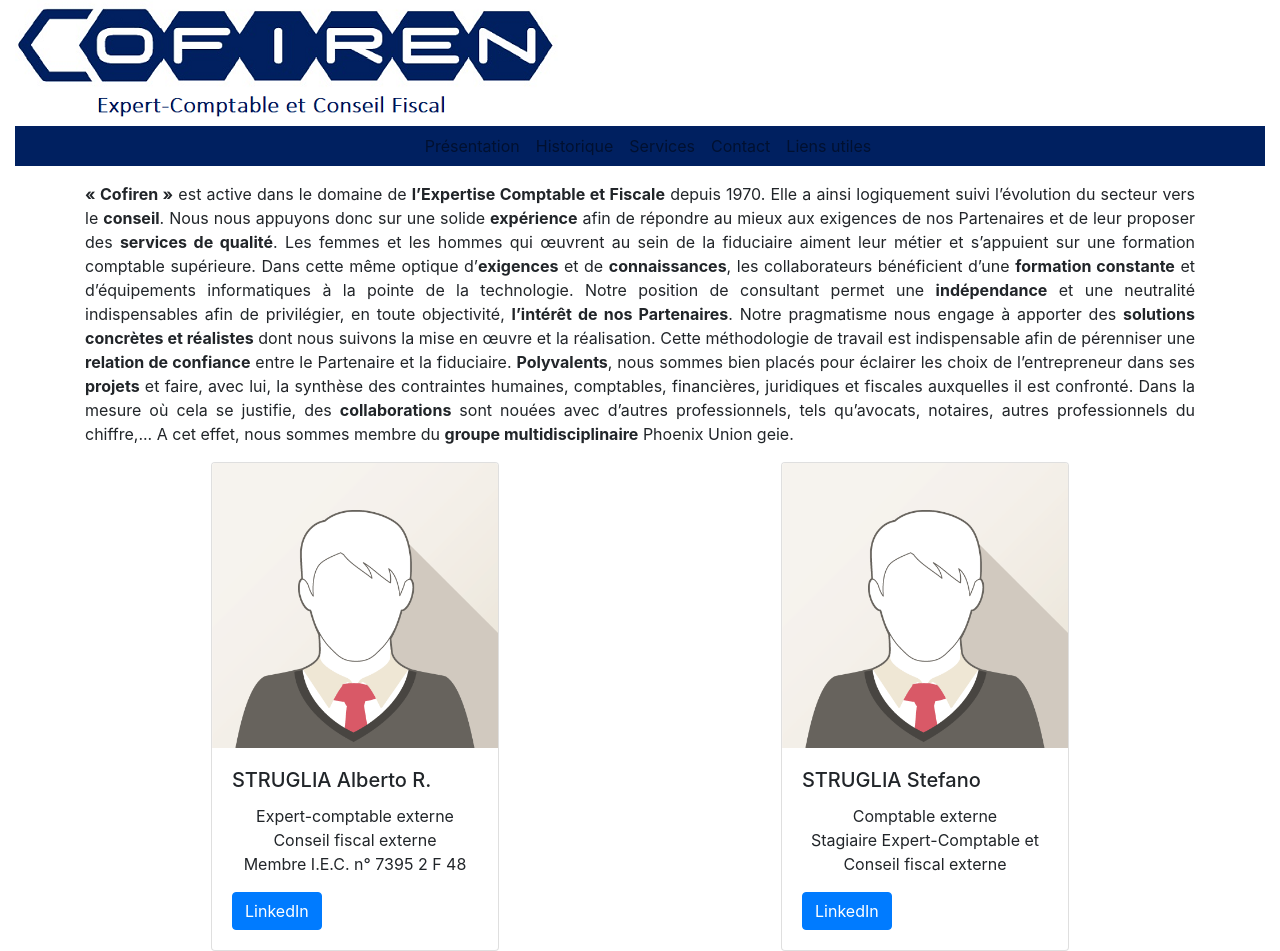
After one commit to Giugno/cofiren, a Django app: page /presentation in a window 1280 px wide. The commit adds this page. Run offline with Django 3.2, Linux system fonts and the light colour scheme; some libraries are stand-ins or nearby versions.

Commit message:
full update

```diff
--- a/cofiren/settings.py
+++ b/cofiren/settings.py
@@ -119,7 +119,3 @@ USE_TZ = True
 # https://docs.djangoproject.com/en/1.11/howto/static-files/
 
 STATIC_URL = '/static/'
-
-STATICFILES_DIRS = (
-    os.path.join(BASE_DIR, "static"),
-)
--- a/home/static/css/style.css
+++ b/home/static/css/style.css
@@ -0,0 +1,4 @@
+nav
+{
+  background-color: #002060;
+}
--- a/home/templates/home/base.html
+++ b/home/templates/home/base.html
@@ -1,3 +1,4 @@
+{% load static %}
 <!doctype html>
 <html lang="fr">
   <head>
@@ -8,15 +9,15 @@
     <link rel="stylesheet" href="https://maxcdn.bootstrapcdn.com/bootstrap/4.0.0/css/bootstrap.min.css" integrity="sha384-Gn5384xqQ1aoWXA+058RXPxPg6fy4IWvTNh0E263XmFcJlSAwiGgFAW/dAiS6JXm" crossorigin="anonymous">
 
     <!-- Cofiren CSS -->
-    <link rel="stylesheet" href="style.css"></link>
+    <link rel="stylesheet" href="{% static "css/style.css" %}"></link>
 
     <title>Cofiren - Expert-Comptable et Conseil Fiscal</title>
   </head>
 
   <body>
     <div class="container-fluid">
-      <a href="#cofiren.be"><img class="img-fluid" src="logo.png" alt="Cofiren Logo"/></a>
-      <nav class="navbar navbar-expand-lg navbar-light">
+      <a href="/"><img class="img-fluid" src="{% static "img/logo.png" %}" alt="Cofiren Logo"/></a>
+      <nav class="navbar navbar-expand-lg navbar-light p-0 mb-3">
         <a class="navbar-brand" href=""></a>
         <button class="navbar-toggler" type="button" data-toggle="collapse" data-target="#navbarNav" aria-controls="navbarNav" aria-expanded="false" aria-label="Toggle navigation">
           <span class="navbar-toggler-icon"></span>
@@ -24,19 +25,19 @@
         <div class="collapse navbar-collapse justify-content-center" id="navbarNav">
           <ul class="navbar-nav">
             <li class="nav-item">
-              <a class="nav-link" href="#">Présentation</a>
+              <a class="nav-link" href="presentation">Présentation</a>
             </li>
             <li class="nav-item">
-              <a class="nav-link" href="#">Historique</a>
+              <a class="nav-link" href="historique">Historique</a>
             </li>
             <li class="nav-item">
-              <a class="nav-link" href="#">Services</a>
+              <a class="nav-link" href="services">Services</a>
             </li>
             <li class="nav-item">
-              <a class="nav-link" href="#">Contact</a>
+              <a class="nav-link" href="contact">Contact</a>
             </li>
             <li class="nav-item">
-              <a class="nav-link" href="#">Liens utiles</a>
+              <a class="nav-link" href="liens">Liens utiles</a>
             </li>
           </ul>
         </div>
@@ -46,6 +47,18 @@
     {% block presentation %}
     {% endblock %}
 
+    {% block historique %}
+    {% endblock %}
+
+    {% block services %}
+    {% endblock %}
+
+    {% block contact %}
+    {% endblock %}
+
+    {% block liens %}
+    {% endblock %}
+
     <script src="https://code.jquery.com/jquery-3.2.1.slim.min.js" integrity="sha384-KJ3o2DKtIkvYIK3UENzmM7KCkRr/rE9/Qpg6aAZGJwFDMVNA/GpGFF93hXpG5KkN" crossorigin="anonymous"></script>
     <script src="https://cdnjs.cloudflare.com/ajax/libs/popper.js/1.12.9/umd/popper.min.js" integrity="sha384-ApNbgh9B+Y1QKtv3Rn7W3mgPxhU9K/ScQsAP7hUibX39j7fakFPskvXusvfa0b4Q" crossorigin="anonymous"></script>
     <script src="https://maxcdn.bootstrapcdn.com/bootstrap/4.0.0/js/bootstrap.min.js" integrity="sha384-JZR6Spejh4U02d8jOt6vLEHfe/JQGiRRSQQxSfFWpi1MquVdAyjUar5+76PVCmYl" crossorigin="anonymous"></script>
--- /dev/null
+++ b/home/templates/home/contact.html
@@ -0,0 +1,4 @@
+{% extends 'home/base.html' %}
+
+{% block contact %}
+{% endblock contact %}
--- /dev/null
+++ b/home/templates/home/historique.html
@@ -0,0 +1,4 @@
+{% extends 'home/base.html' %}
+
+{% block historique %}
+{% endblock historique %}
--- /dev/null
+++ b/home/templates/home/liens.html
@@ -0,0 +1,4 @@
+{% extends 'home/base.html' %}
+
+{% block liens %}
+{% endblock liens %}
--- /dev/null
+++ b/home/templates/home/presentation.html
@@ -0,0 +1,44 @@
+{% extends 'home/base.html' %}
+{% load static %}
+
+{% block presentation %}
+<div class="container">
+  <p class="text-justify">
+    <strong>« Cofiren »</strong> est active dans le domaine de <strong>l’Expertise Comptable et Fiscale</strong> depuis 1970. Elle a ainsi logiquement suivi l’évolution
+    du secteur vers le <strong>conseil</strong>.
+    Nous nous appuyons donc sur une solide <strong>expérience</strong> afin de répondre au mieux aux exigences de nos Partenaires et de leur
+    proposer des <strong>services de qualité</strong>.
+    Les femmes et les hommes qui œuvrent au sein de la fiduciaire aiment leur métier et s’appuient sur une formation comptable
+    supérieure.
+    Dans cette même optique d’<strong>exigences</strong> et de <strong>connaissances</strong>, les collaborateurs bénéficient d’une <strong>formation constante</strong> et
+    d’équipements informatiques à la pointe de la technologie.
+    Notre position de consultant permet une <strong>indépendance</strong> et une neutralité indispensables afin de privilégier, en toute objectivité,
+    <strong>l’intérêt de nos Partenaires</strong>.
+    Notre pragmatisme nous engage à apporter des <strong>solutions concrètes et réalistes</strong> dont nous suivons la mise en œuvre et la
+    réalisation.
+    Cette méthodologie de travail est indispensable afin de pérenniser une <strong>relation de confiance</strong> entre le Partenaire et la fiduciaire.
+    <strong>Polyvalents</strong>, nous sommes bien placés pour éclairer les choix de l’entrepreneur dans ses <strong>projets</strong> et faire, avec lui, la synthèse des
+    contraintes humaines, comptables, financières, juridiques et fiscales auxquelles il est confronté.
+    Dans la mesure où cela se justifie, des <strong>collaborations</strong> sont nouées avec d’autres professionnels, tels qu’avocats, notaires, autres
+    professionnels du chiffre,... A cet effet, nous sommes membre du <strong>groupe multidisciplinaire</strong> Phoenix Union geie.
+  </p>
+  <div class="row justify-content-around">
+    <div class="card" style="width: 18rem;">
+      <img class="card-img-top" src="{% static "img/avatar.png" %}" alt="avatar" />
+      <div class="card-body">
+        <h5 class="card-title">STRUGLIA Alberto R.</h5>
+        <p class="card-text text-center">Expert-comptable externe<br />Conseil fiscal externe<br />Membre I.E.C. n° 7395 2 F 48</p>
+        <a href="#linkedinavatar" class="btn btn-primary">LinkedIn</a>
+      </div>
+    </div>
+    <div class="card" style="width: 18rem;">
+      <img class="card-img-top" src="{% static "img/avatar.png" %}" alt="avatar" />
+      <div class="card-body">
+        <h5 class="card-title">STRUGLIA Stefano</h5>
+        <p class="card-text text-center">Comptable externe<br />Stagiaire Expert-Comptable et Conseil fiscal externe</p>
+        <a href="#linkedinavatar" class="btn btn-primary">LinkedIn</a>
+      </div>
+    </div>
+  </div>
+</div>
+{% endblock presentation %}
--- /dev/null
+++ b/home/templates/home/services.html
@@ -0,0 +1,4 @@
+{% extends 'home/base.html' %}
+
+{% block services %}
+{% endblock services %}
--- a/home/urls.py
+++ b/home/urls.py
@@ -3,4 +3,9 @@ from . import views
 
 urlpatterns = [
     path('', views.home, name='home'),
+    path('presentation', views.presentation, name='presentation'),
+    path('historique', views.historique, name='historique'),
+    path('services', views.services, name='services'),
+    path('contact', views.contact, name='contact'),
+    path('liens', views.liens, name='liens'),
 ]
--- a/home/views.py
+++ b/home/views.py
@@ -2,3 +2,18 @@ from django.shortcuts import render
 
 def home(request):
     return render(request, 'home/home.html')
+
+def presentation(request):
+    return render(request, 'home/presentation.html')
+
+def historique(request):
+    return render(request, 'home/historique.html')
+
+def services(request):
+    return render(request, 'home/services.html')
+
+def contact(request):
+    return render(request, 'home/contact.html')
+
+def liens(request):
+    return render(request, 'home/liens.html')
```
Also changed, not shown: home/templates/home/home.html (+0 -21 lines).
